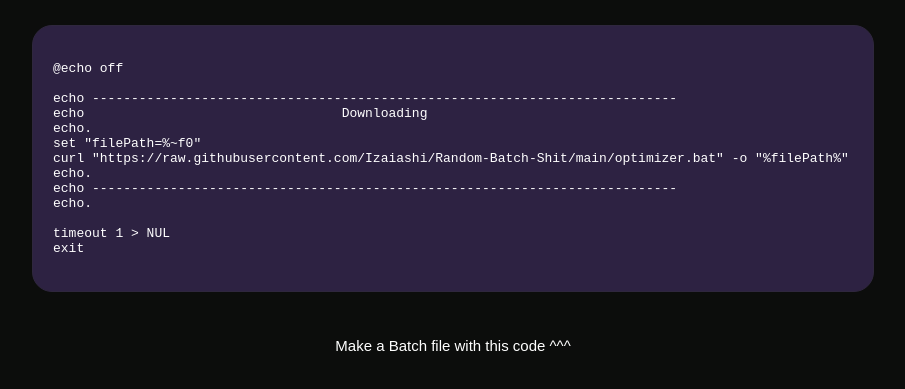
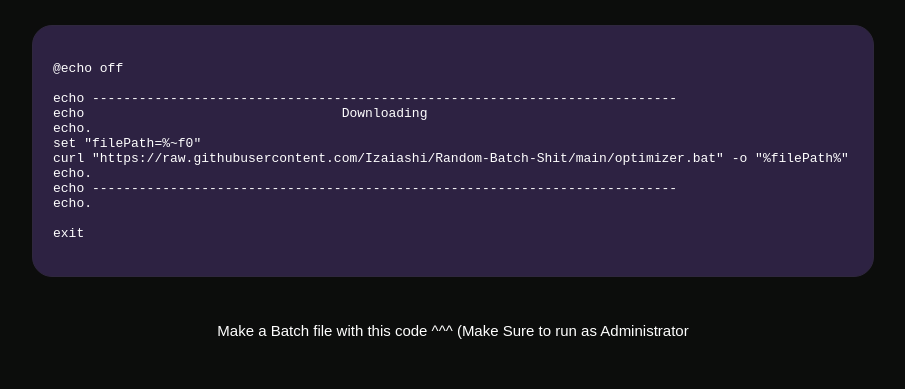
Before and after one commit to Izaiashi/Random-Batch-Shit, a plain HTML site: page index.html in a window 1280 px wide. Shown: the part 125-514 px from the top of the page, without its empty margins (187-1092 px from the left). Drawn offline with Linux system fonts and the light colour scheme.

Commit message:
Update index.html

```diff
--- a/index.html
+++ b/index.html
@@ -27,10 +27,9 @@ echo.
 echo ---------------------------------------------------------------------------
 echo.
 
-timeout 1 > NUL
 exit
 		</code>
   	</pre>
-    <p>Make a Batch file with this code ^^^</p>
+    <p>Make a Batch file with this code ^^^ (Make Sure to run as Administrator</p>
   </body>
 </html>
```
